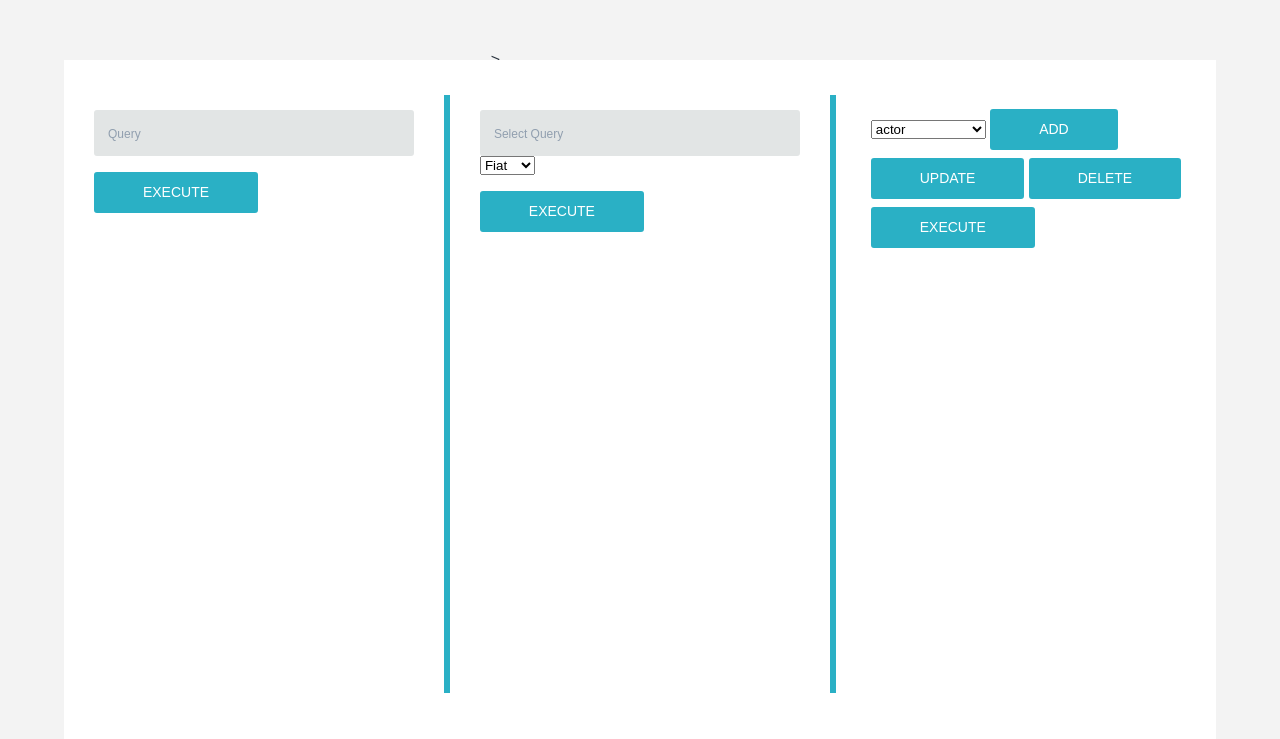
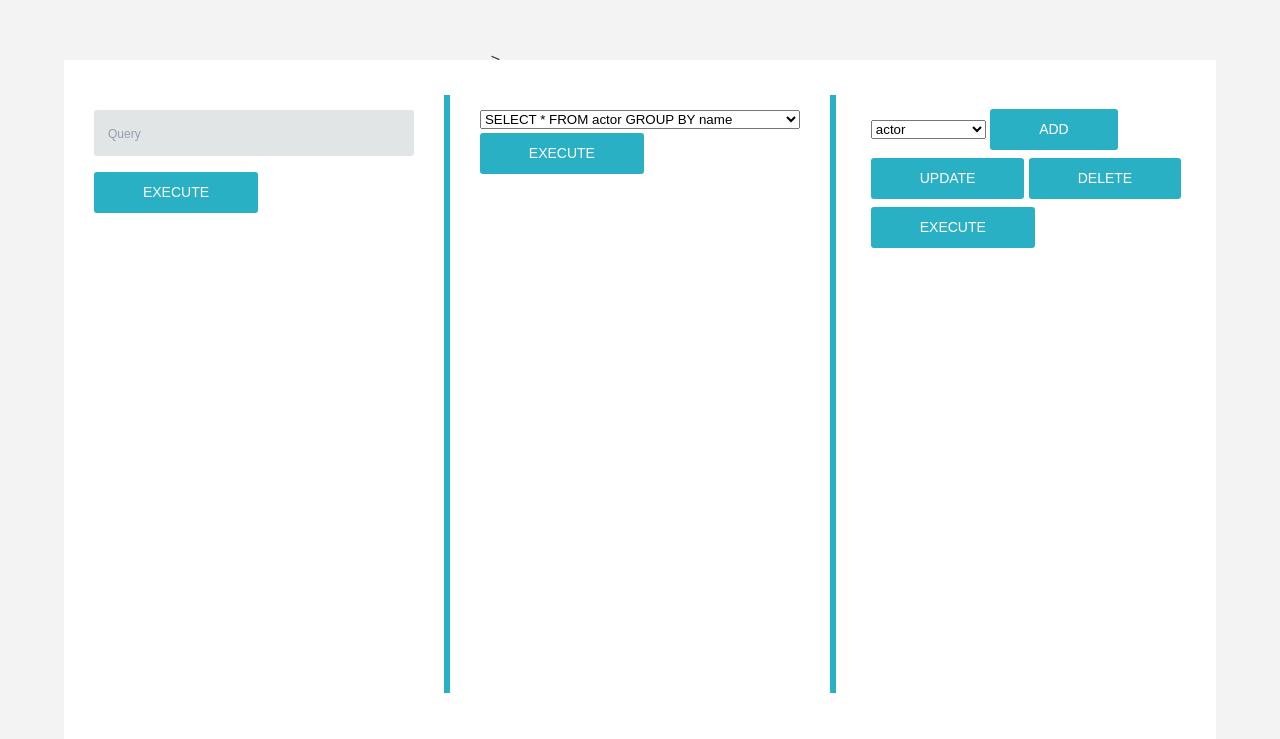
Before and after one commit to Soumya-13106/ssmdb, a PHP site: page /main.php in a window 1280 px wide. Shown: the top 739 px of the page. Run offline with PHP 8.4, Linux system fonts and the light colour scheme.

Commit message:
Hardcoded queries (centre box)

```diff
--- a/main.php
+++ b/main.php
@@ -83,20 +83,47 @@
 		</div>
 
 		<div id="middle">
-		<form action='#' method="POST">
-		  <div class='field'>
-		    <input placeholder="Select Query" name="selectQuery">
-		    <label>Query Chosen</label>
-		    <select name="cars">
-				<option value="volvo">Volvo</option>
-				<option value="saab">Saab</option>
-				<option value="fiat" selected>Fiat</option>
-				<option value="audi">Audi</option>
+			<div class='dropQueries'>
+			<form action='#' method="POST">
+		    <select name="queries" style="margin-right: 20px;width:100%;">
+				<option value="SELECT * FROM actor GROUP BY name">SELECT * FROM actor GROUP BY name</option>
+				<option value="SELECT * FROM movies WHERE title LIKE '%Princess%'">SELECT * FROM movies WHERE title LIKE "%Princess%"</option>
+				<option value="SELECT * FROM actor, director WHERE actor.dob = director.dob">SELECT * FROM actor, director WHERE actor.dob = director.dob</option>
+				<option value="select * FROM director, movies WHERE director.did = 32">select * FROM director, movies WHERE director.did = 32</option>
 			</select>
 		  </div>
 		  <div class='field form-actions'>
-		    <button type='submit'>Execute</button>
+		    <button type='submit' name='dropExecute'>Execute</button>
 		  </div>
+
+			<?php
+			if(isset($_POST["dropExecute"])){
+				$result = $mysqli->query($_POST["queries"]);
+				if (!$result) {
+					echo 'Could not run query: ' . mysql_error();
+					exit;
+				}
+
+				echo "<table>";
+				$finfo = $result->fetch_fields();
+				echo "<tr>";
+				foreach ($finfo as $val) {
+					echo "<td>" . $val->name . "</td>";
+				}
+				echo "</tr>";
+				while($row = $result->fetch_array()) {
+					$finfo = $result->fetch_fields();
+					echo "<tr>";
+					foreach ($finfo as $val) {
+						echo "<td>" . $row[$val->name] . "</td>";
+					}
+					echo "</tr>";
+				}
+				echo "</table>";
+			}
+
+			?>
+
 		</form>
 		</div>
 
```
